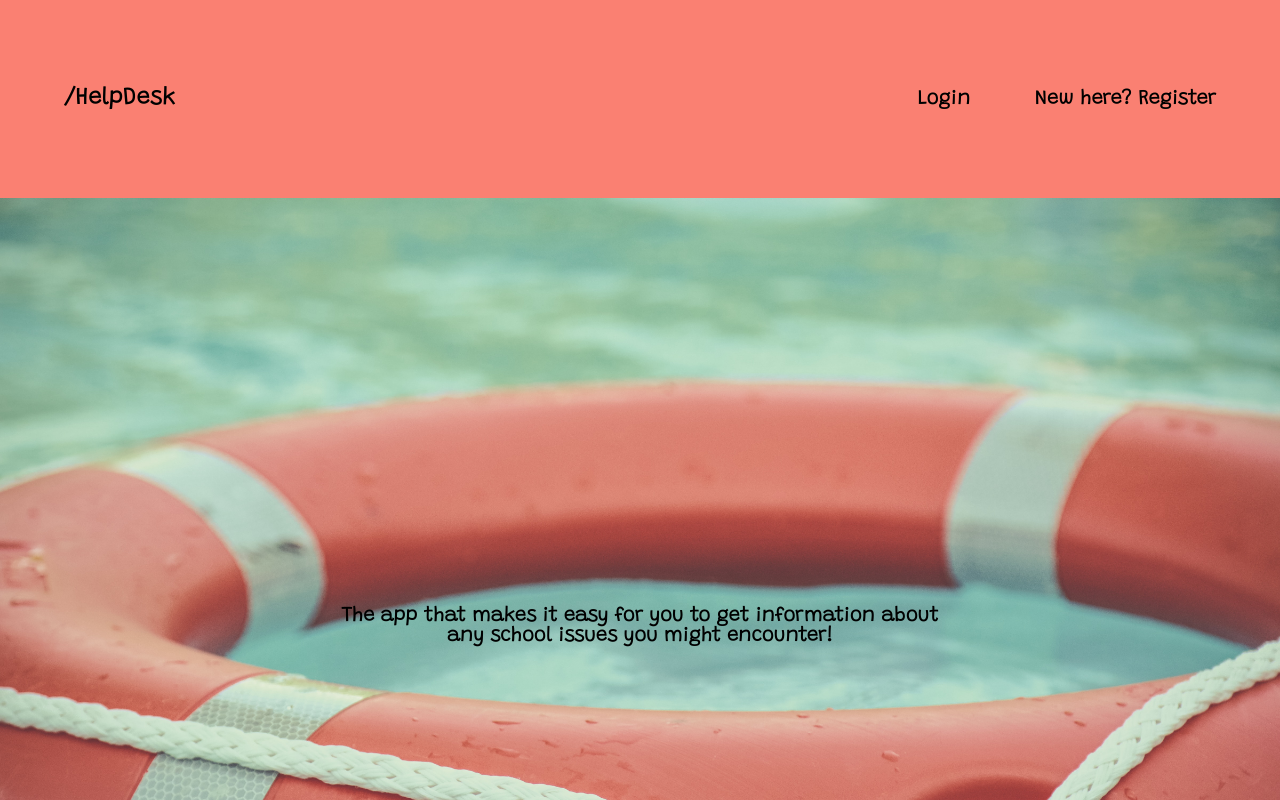
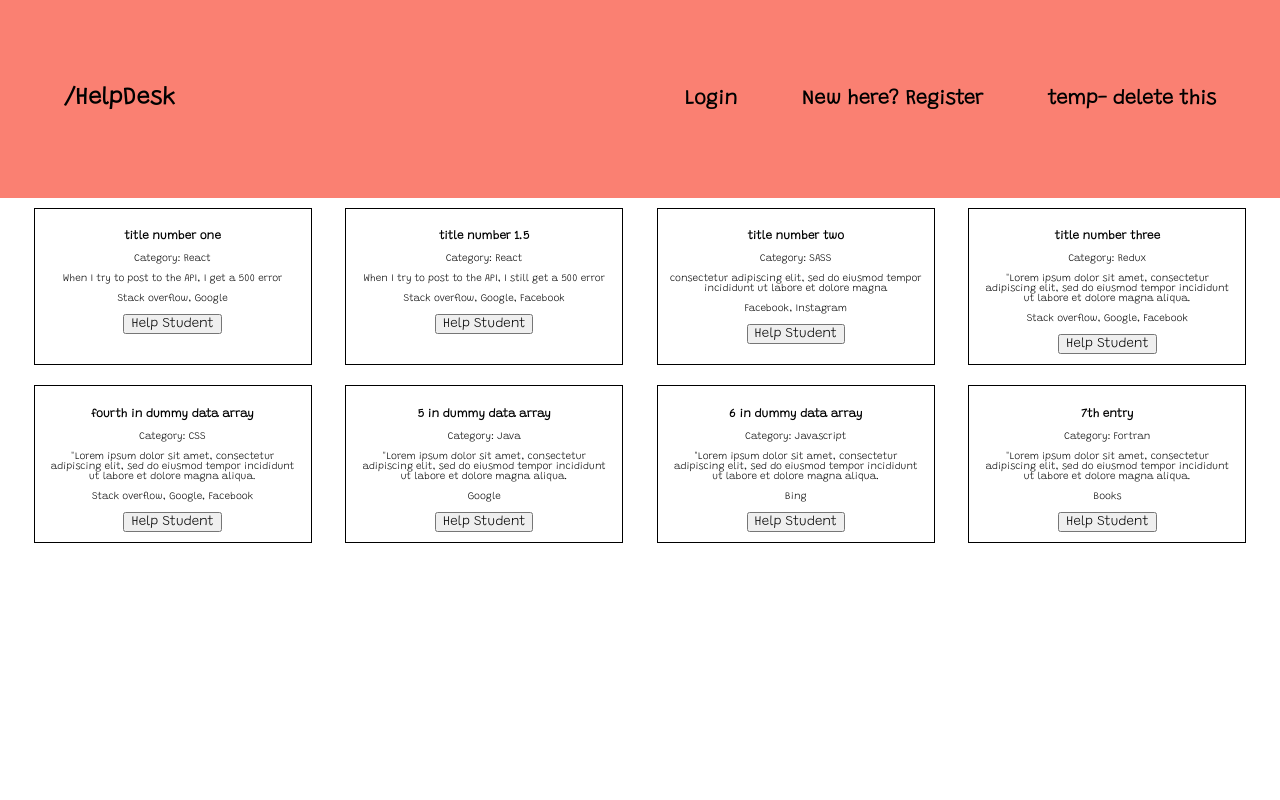
Before and after one commit to Build-Week-PTCT-DevDesk-Queue/FE, a React (Create React App) app in the folder devdeskqueue-fe/: page /helper-tickets in a window 1280 px wide. Shown: the top 800 px of the page. Built offline with nearby package versions, Linux system fonts and the light colour scheme.

Commit message:
Added initial redux components, and created a dummy link to display tickets for a helper ( using the dummy data )

```diff
--- a/devdeskqueue-fe/src/App.js
+++ b/devdeskqueue-fe/src/App.js
@@ -2,6 +2,7 @@ import React from 'react';
 import { Route, Link, Switch } from "react-router-dom";
 import Home from "./components/HomePage";
 import Login from "./components/LoginForm";
+/*TEMP*/ import HelperTickets from '../src/components/helper_tickets'
 import Registration from "./components/RegistrationForm";
 import './App.css';
 
@@ -13,6 +14,7 @@ function App() {
             <nav>
                 <Link className="link" to="/login" >Login</Link>
                 <Link className="link" to="/registration" >New here? Register</Link>
+                <Link className="link" to="/helper-tickets" >temp- delete this</Link>
             </nav>
         </header>
         <Switch>
@@ -21,6 +23,9 @@ function App() {
             </Route>
             <Route path="/registration">
                 <Registration />
+            </Route>
+            <Route path="/helper-tickets">
+                <HelperTickets />
             </Route>
             <Route path="/">
               <Home />
--- /dev/null
+++ b/devdeskqueue-fe/src/components/helper_assigned.js
@@ -0,0 +1 @@
+//import connect and any functions from actions
--- /dev/null
+++ b/devdeskqueue-fe/src/components/helper_tickets.js
@@ -0,0 +1,46 @@
+import React, { useState } from "react";
+//need to import connect and any functions from actions
+import styled from 'styled-components';
+import data from '../data';  //temporary
+
+function HelperTickets(props){
+
+   return (
+      <TicketContainer>
+        <TicketList>
+           { data.map( item => {
+           return <Ticket>
+                     <h3>{item.title}</h3>
+                     <p>Category: {item.category}</p>
+                     <p>{item.description}</p>
+                     <p>{item.tried}</p>
+                     <button>Help Student</button>
+                  </Ticket>;
+           })}
+        </TicketList>
+      </TicketContainer>
+    );
+}
+
+export default HelperTickets;
+
+const TicketContainer = styled.div`
+
+`;
+
+const TicketList = styled.div`
+   display:flex;
+   flex-wrap: wrap;
+   justify-content: space-evenly;
+`;
+
+const Ticket = styled.div`
+   border: 1px solid black;
+   width: 20%;
+   padding: 1em;
+   margin: 1em 0;
+
+   button{
+
+   }
+`;
--- a/devdeskqueue-fe/src/index.js
+++ b/devdeskqueue-fe/src/index.js
@@ -4,10 +4,19 @@ import './index.css';
 import App from './App';
 import {BrowserRouter as Router} from "react-router-dom";
 
+//REDUX IMPORTS
+import { ticketReducer } from './reducers/ticketReducer';
+import { createStore, applyMiddleware } from 'redux';
+import { Provider } from 'react-redux';
+import thunk from 'redux-thunk';
+let store = createStore( ticketReducer, applyMiddleware(thunk));
+
 ReactDOM.render(
-  <Router>
-    <App />
-  </Router>
+  <Provider store={store}>
+      <Router>
+         <App />
+      </Router>
+  </Provider>
   ,
   document.getElementById('root')
 );
--- /dev/null
+++ b/devdeskqueue-fe/src/reducers/ticketReducer.js
@@ -0,0 +1,19 @@
+import data from '../data';
+
+const initialState = {
+   // THIS WILL BE AN AXIOS GET SETTING INITIAL STATE
+}
+
+export const ticketReducer = ( state = data, action) => {
+
+   switch(action.type) {
+      case "GET_TICKETS":
+      case "CREATE_TICKET":
+      case "ASSIGN_TICKET":
+      case "RESOLVE_TICKET":
+      case "REASSIGN_TICKET":
+      case "DELETE_TICKET":
+      default:
+         return state;
+   }
+}
```
Also changed, not shown: devdeskqueue-fe/src/actions/index.js (added, +15 -0 lines).
